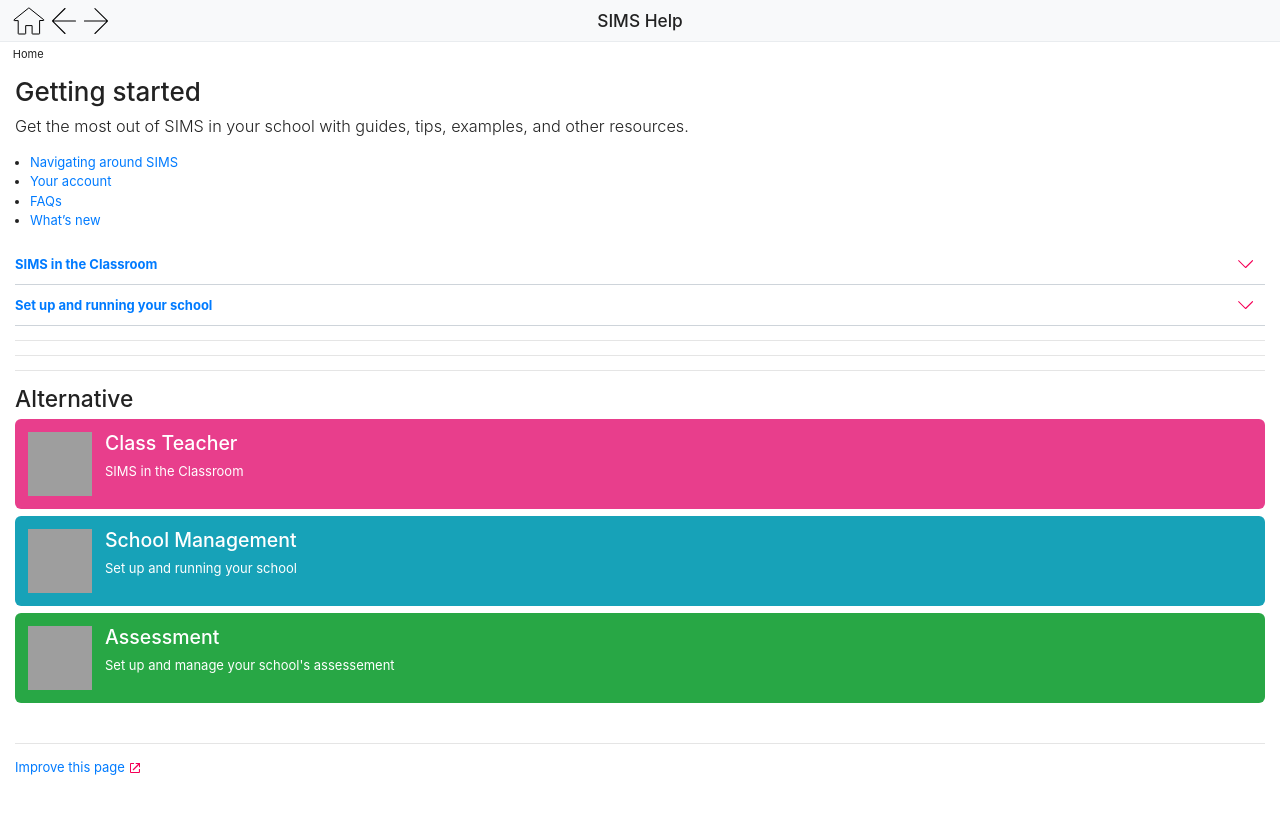
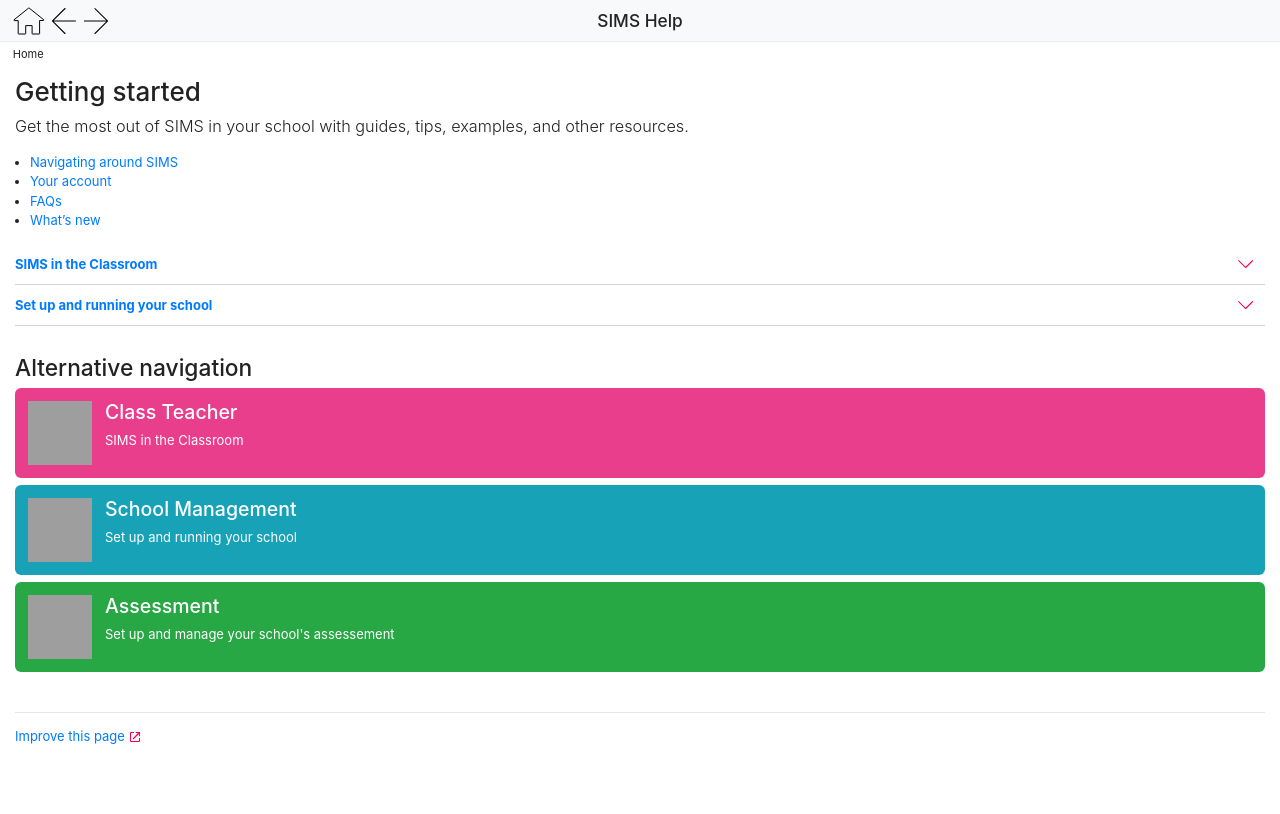
Before and after one commit to TrautsNottus/trautsnottus.github.io, a Jekyll site: the page built from _docs/index.md, in a window 1280 px wide. Shown: the top 814 px of the page. Built offline with Jekyll 4.4.1, drawn with Linux system fonts in a browser that asks for light colours; nearby versions of some CDN libraries.

Commit message:
padding fix

```diff
--- a/_docs/index.md
+++ b/_docs/index.md
@@ -32,11 +32,7 @@
 
 {% include faq-end.html  %}
 
----
----
----
-
-## Alternative
+## Alternative navigation
 
 {% include tile.html url="classteacher/" img="chalkboard" title="Class Teacher" desc="SIMS in the Classroom" %}
 
--- a/_sass/_accordion.scss
+++ b/_sass/_accordion.scss
@@ -52,3 +52,8 @@
   .accordion input[type="checkbox"]:checked + .accordion-header::after {
     transform: rotate(180deg);
   }
+
+
+  .accordion + *:not(.accordion) {
+    margin-top: 2rem;
+}
```
